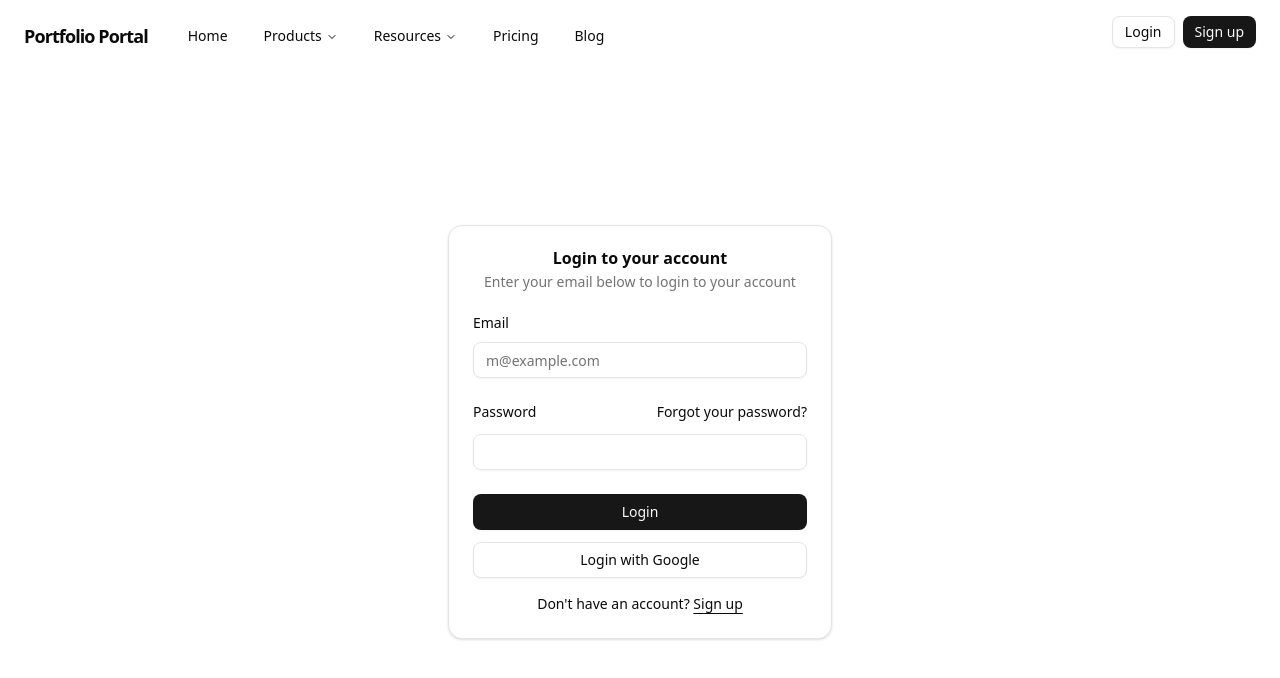
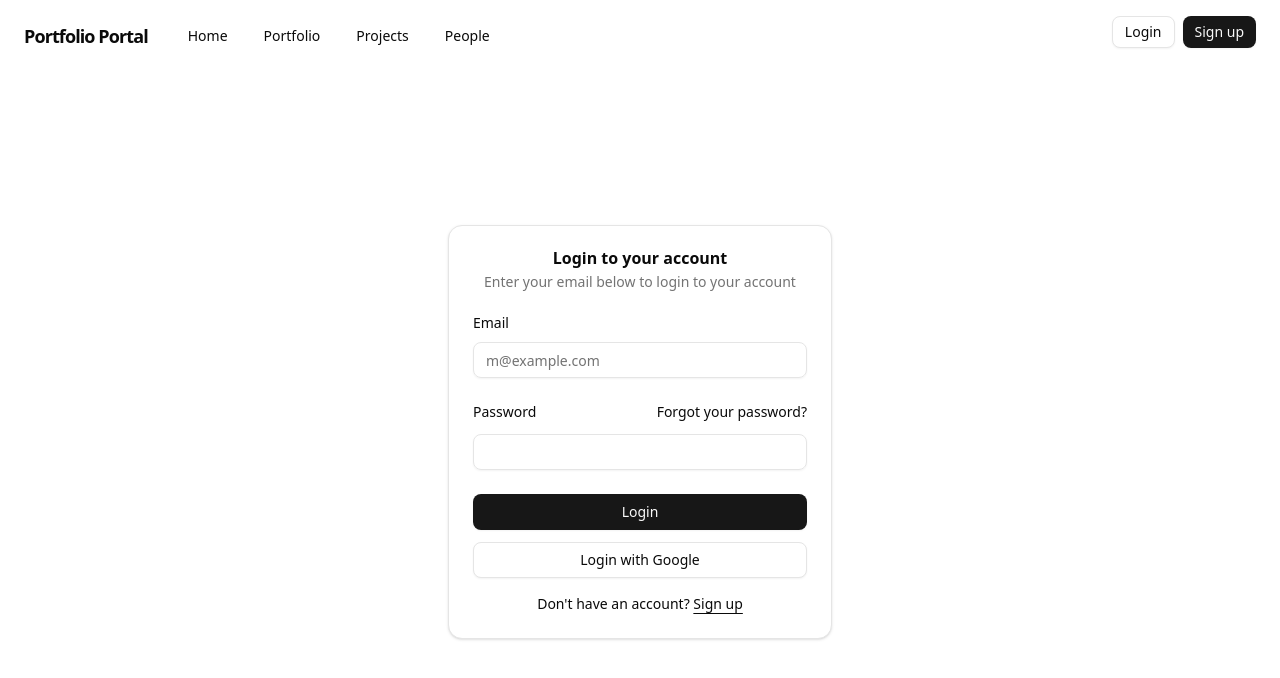
Before and after one commit to NeilMD/portfolio-portal, a React (Vite) app in the folder frontend/: page /login in a window 1280 px wide. Shown: the top 678 px of the page. Built offline with nearby package versions, Linux system fonts and the light colour scheme.

Commit message:
fix: header

```diff
--- a/frontend/src/sections/Navbar.jsx
+++ b/frontend/src/sections/Navbar.jsx
@@ -33,72 +33,16 @@ const Navbar = ({
   menu = [
     { title: "Home", url: "#" },
     {
-      title: "Products",
-      url: "#",
-      items: [
-        {
-          title: "Blog",
-          description: "The latest industry news, updates, and info",
-          icon: <Book className="size-5 shrink-0" />,
-          url: "#",
-        },
-        {
-          title: "Company",
-          description: "Our mission is to innovate and empower the world",
-          icon: <Trees className="size-5 shrink-0" />,
-          url: "#",
-        },
-        {
-          title: "Careers",
-          description: "Browse job listing and discover our workspace",
-          icon: <Sunset className="size-5 shrink-0" />,
-          url: "#",
-        },
-        {
-          title: "Support",
-          description:
-            "Get in touch with our support team or visit our community forums",
-          icon: <Zap className="size-5 shrink-0" />,
-          url: "#",
-        },
-      ],
-    },
-    {
-      title: "Resources",
-      url: "#",
-      items: [
-        {
-          title: "Help Center",
-          description: "Get all the answers you need right here",
-          icon: <Zap className="size-5 shrink-0" />,
-          url: "#",
-        },
-        {
-          title: "Contact Us",
-          description: "We are here to help you with any questions you have",
-          icon: <Sunset className="size-5 shrink-0" />,
-          url: "#",
-        },
-        {
-          title: "Status",
-          description: "Check the current status of our services and APIs",
-          icon: <Trees className="size-5 shrink-0" />,
-          url: "#",
-        },
-        {
-          title: "Terms of Service",
-          description: "Our terms and conditions for using our services",
-          icon: <Book className="size-5 shrink-0" />,
-          url: "#",
-        },
-      ],
-    },
-    {
-      title: "Pricing",
+      title: "Portfolio",
       url: "#",
     },
     {
-      title: "Blog",
+      title: "Projects",
+      url: "#",
+    },
+
+    {
+      title: "People",
       url: "#",
     },
   ],
--- a/frontend/src/signup/Signup.jsx
+++ b/frontend/src/signup/Signup.jsx
@@ -1,15 +1,18 @@
 import { SignupForm } from "@/components/signup-form";
 import React from "react";
+import { Navbar } from "../sections/Navbar";
+import { DialogOverlay } from "@radix-ui/react-dialog";
 
 const Signup = () => {
   return (
-    <>
+    <div>
+      <Navbar />
       <div className="flex min-h-svh w-full items-center justify-center p-6 md:p-10">
         <div className="w-full max-w-sm">
           <SignupForm />
         </div>
       </div>
-    </>
+    </div>
   );
 };
 
```
